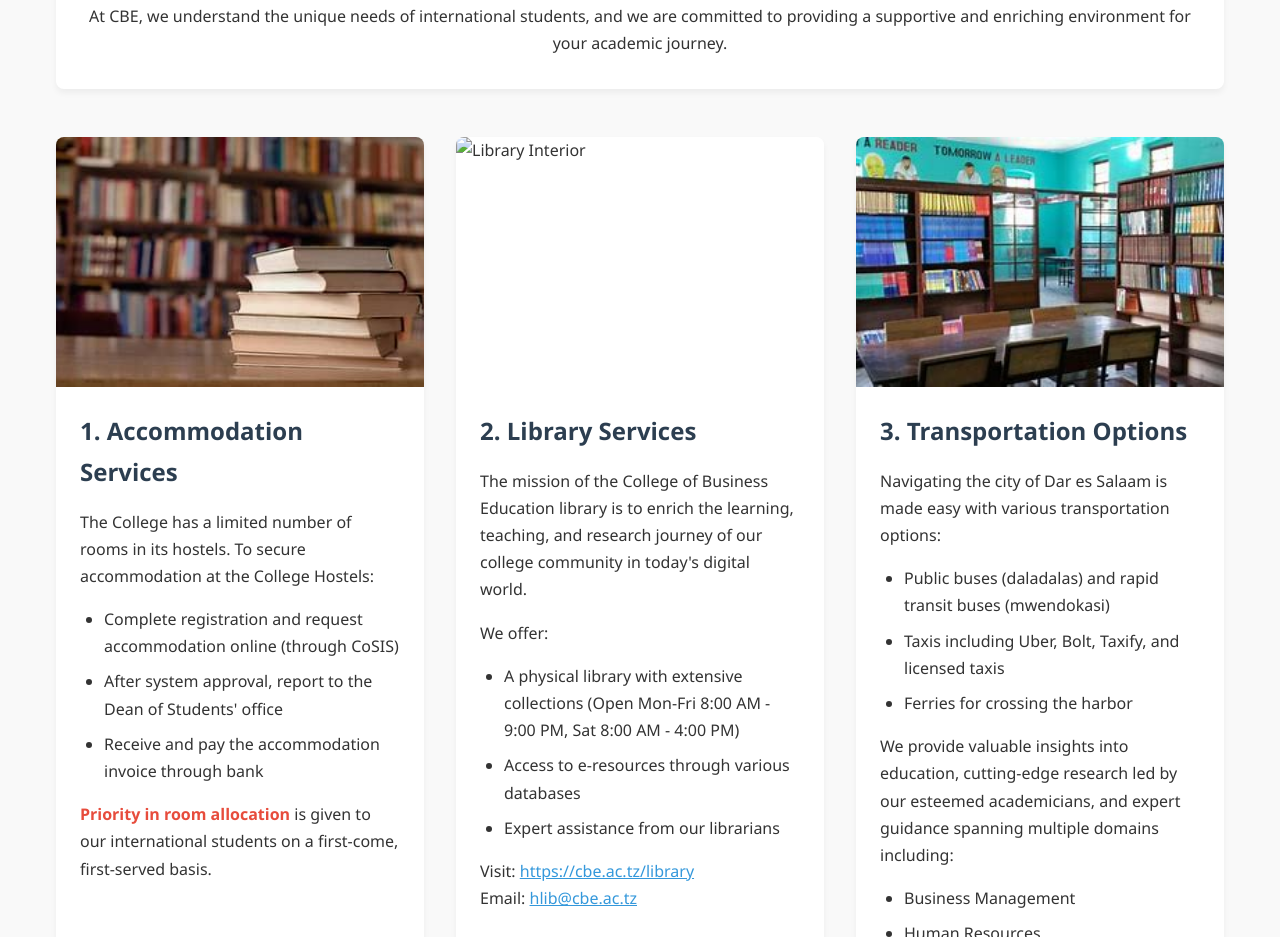
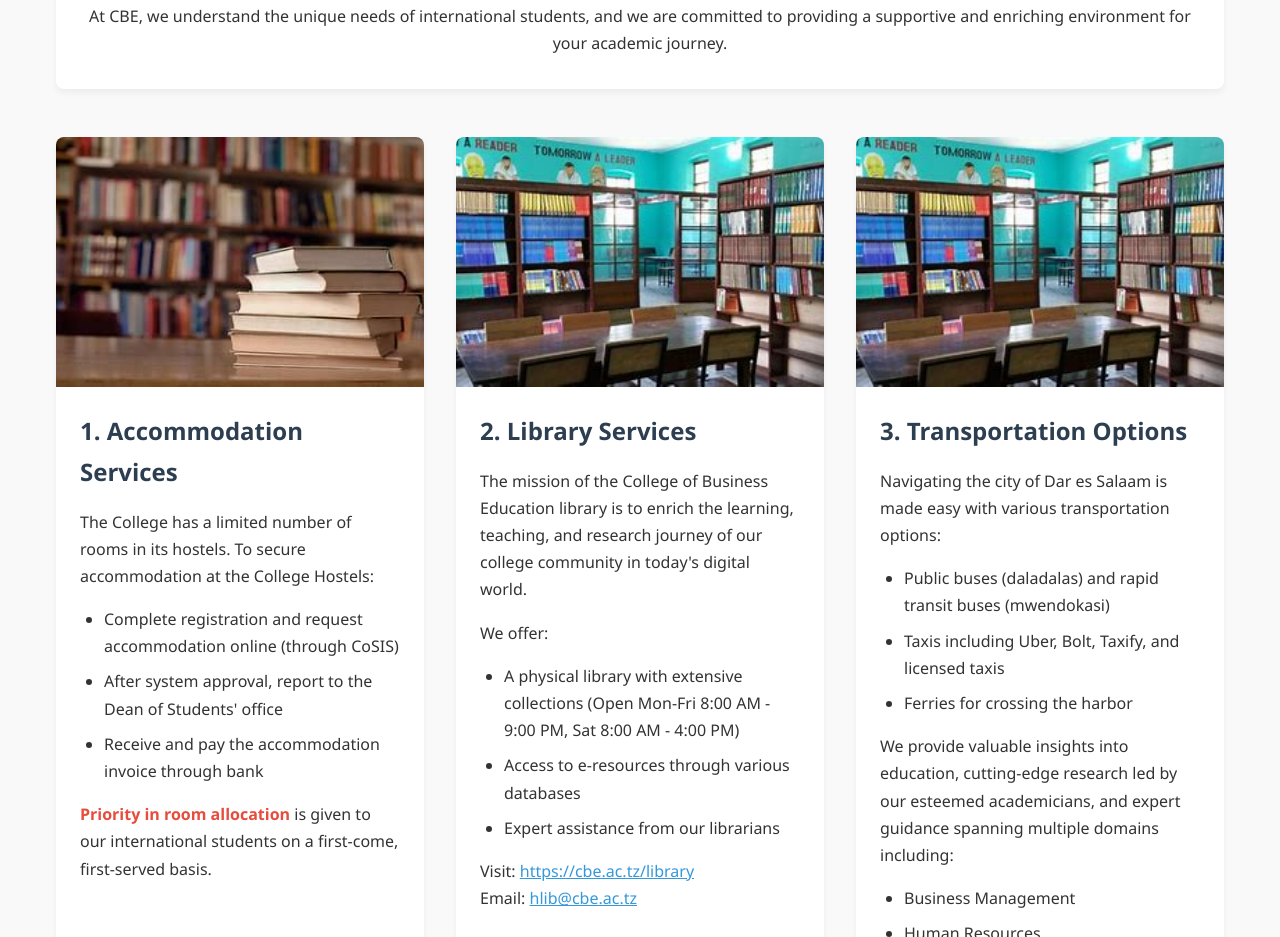
Before and after one commit to saut129/jovin, a plain HTML site: page service.html in a window 1280 px wide. Shown: the part 893-1830 px from the top of the page. Drawn offline with Linux system fonts and the light colour scheme.

Commit message:
Update service.html

```diff
--- a/service.html
+++ b/service.html
@@ -337,7 +337,7 @@
 
             <article class="service-card">
                 <div class="service-image">
-                    <img src="1.jpg" alt="Library Interior">
+                    <img src="3.jpg" alt="Library Interior">
                 </div>
                 <div class="service-content">
                     <h3>2. Library Services</h3>
```
